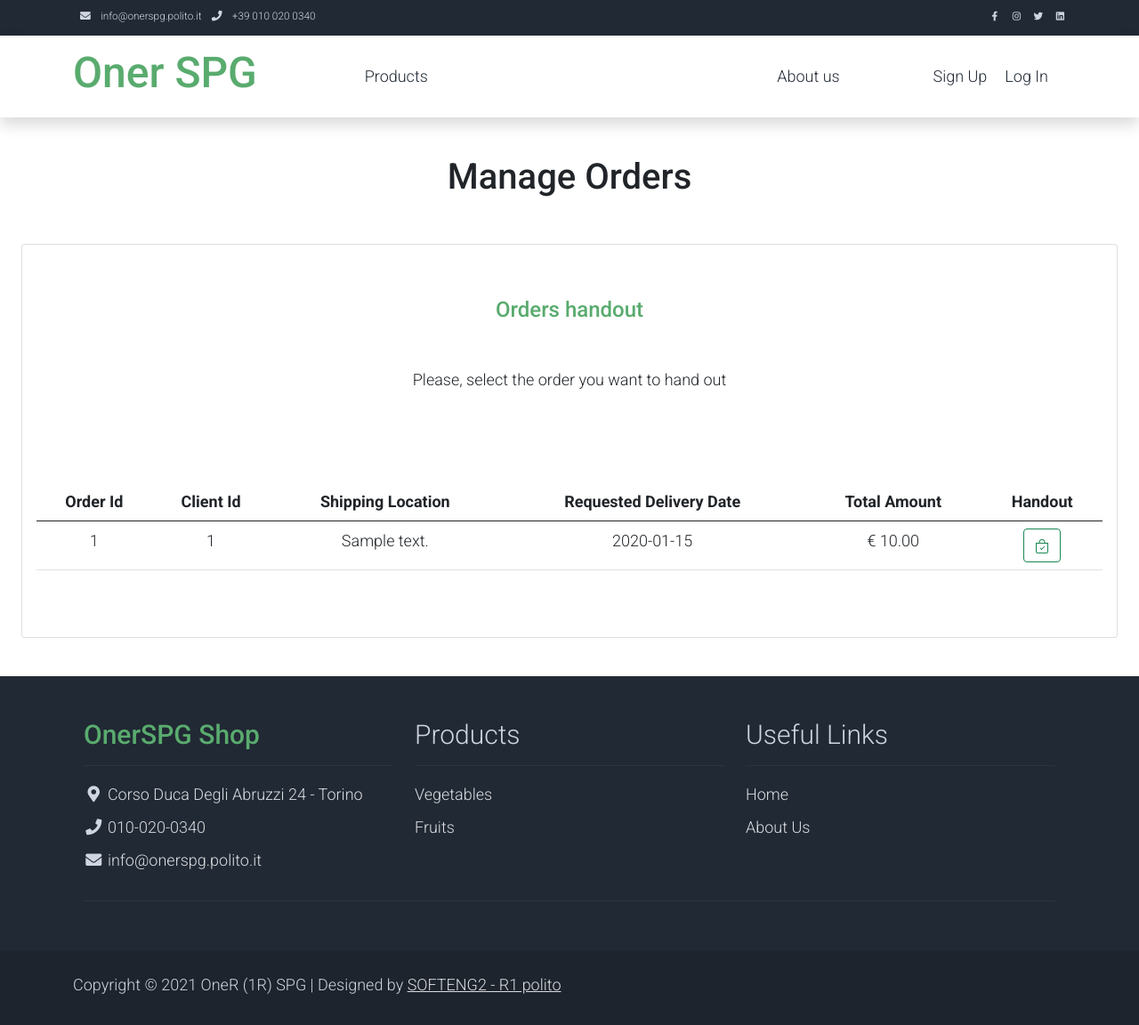
After one commit to shantifabri/SE2-R1-SPG, a Python web app: template project/project/templates/manageorders.html in a window 1280 px wide. The commit adds this page. Shown: the whole page at 89% size. Run offline with Jinja, Linux system fonts and the light colour scheme; the template is opened without the code that fills it: most values are stand-ins (such as "Sample title", 1, 10 or a date in 2020); some libraries are stand-ins or nearby versions.

Commit message:
added /manageorders page

```diff
--- /dev/null
+++ b/project/project/templates/manageorders.html
@@ -0,0 +1,71 @@
+{% import "bootstrap/wtf.html" as wtf %} {% extends "base.html" %} {% block main %}
+<script src="https://maxcdn.bootstrapcdn.com/bootstrap/3.3.7/js/bootstrap.min.js"></script>
+
+<style>
+    tr:nth-child(even) {background-color: #d6f0c7;}
+</style>
+
+<body>
+    <div class="container-fluid col-md-12">
+        <p>&nbsp;</p>
+        <h1 style="text-align:center">Manage Orders</h1>
+        <p>&nbsp;</p>
+        <div class="container-fluid" id="page-content">
+            <div class="padding">
+                <div class="row d-flex justify-content-center">
+                    <div class="col-lg-12 grid-margin stretch-card">
+                        <div class="card">
+                            <div class="card-body">
+                                <p>&nbsp;</p>
+                                <h4 class="card-title text-success" style="text-align:center">Orders handout</h4>
+                                <p>&nbsp;</p>
+                                <p class="card-description" style="text-align:center"> Please, select the order you want to hand out</p>
+                                <p>&nbsp;</p>
+                                <p>&nbsp;</p>
+                                <div class="table-responsive">
+                                    <table class="table" style="text-align:center;">
+                                        <thead>
+                                            <tr>
+                                                <th>Order Id</th>
+                                                <th>Client Id</th>
+                                                <th>Shipping Location</th>
+                                                <th>Requested Delivery Date</th>
+                                                <th>Total Amount</th>
+                                                <th>Handout</th>
+                                            </tr>
+                                        </thead>
+
+                                        <tbody>
+                                            {% for order in orders %}
+                                            <tr>
+                                                <td>{{order.order_id}}</td>
+                                                <td>{{order.client_id}}</td>
+                                                <td>{{order.delivery_address}}</td>
+                                                <td>{{order.requested_delivery_date[0:10]}}</td>
+                                                <td>€ {{'%.2f' % order.total}}</td>
+                                                <td>
+
+                                                <button type="button" class="btn btn-outline-success">
+                                                    <svg xmlns="http://www.w3.org/2000/svg" width="16" height="16" fill="currentColor" class="bi bi-bag-check" viewBox="0 0 16 16">
+                                                        <path fill-rule="evenodd" d="M10.854 8.146a.5.5 0 0 1 0 .708l-3 3a.5.5 0 0 1-.708 0l-1.5-1.5a.5.5 0 0 1 .708-.708L7.5 10.793l2.646-2.647a.5.5 0 0 1 .708 0z"/>
+                                                        <path d="M8 1a2.5 2.5 0 0 1 2.5 2.5V4h-5v-.5A2.5 2.5 0 0 1 8 1zm3.5 3v-.5a3.5 3.5 0 1 0-7 0V4H1v10a2 2 0 0 0 2 2h10a2 2 0 0 0 2-2V4h-3.5zM2 5h12v9a1 1 0 0 1-1 1H3a1 1 0 0 1-1-1V5z"/>
+                                                      </svg>
+                                                </button>
+                                                </td>
+                                            </tr>
+                                            {% endfor %}
+                                        </tbody>
+                                    </table>
+                                    <p>&nbsp;</p>
+                                </div>
+                            </div>
+                        </div>
+                    </div>
+                </div>
+            </div>
+        </div>
+        <p>&nbsp;</p>
+    </div>
+
+<body>
+{% endblock %}
```
Also changed, not shown: project/project/other/routes.py (+10 -0 lines), project/project/templates/topup.html (+6 -3 lines).
